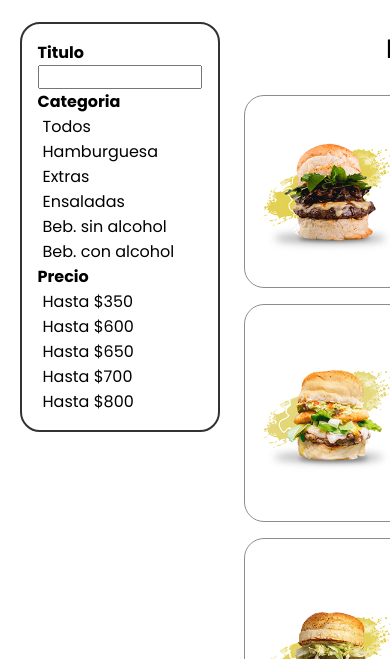
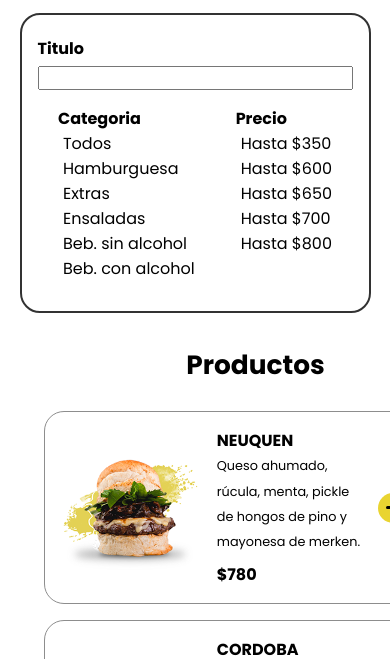
Before and after one commit to AllegriM/bompiBurguers, a website: page pages/delivery.html in a window 390 px wide. Shown: the part 110-769 px from the top of the page. Drawn offline with nearby package versions, Linux system fonts and the light colour scheme.

Commit message:
fixing some responsive layouts

```diff
--- a/css/efects.css
+++ b/css/efects.css
@@ -13,7 +13,7 @@
     overflow: hidden;
     opacity: 0;
     pointer-events: none;
-
+    z-index: 1000;
 }
 .alert.showAlert{
     opacity: 1;
@@ -59,6 +59,7 @@
 /* Remove red modal button  */
 
 .removeAlert{
+    z-index: 1000;
     background: #f37777;
     padding: 20px 40px;
     width: 350px;
--- a/js/animatedModals.js
+++ b/js/animatedModals.js
@@ -1,6 +1,4 @@
 // MODAL ANIMATION WHEN ADD & REMOVE ITEM!
-let plusBtn = document.querySelectorAll('.plus')
-// ADD BUTTON
 
 // Variables
 let modalAdd = document.querySelector('.alert');
@@ -8,6 +6,7 @@ let modalClose = document.querySelector('.close-btn');
 let height = 90;
 
 function addModalItem() {
+    let plusBtn = document.querySelectorAll('.plus')
     for (let i = 0; i < plusBtn.length; i++) {
         const btns = plusBtn[i];
         btns.addEventListener('click', function(){
--- a/js/carrito.js
+++ b/js/carrito.js
@@ -184,6 +184,7 @@ function callEventListeners(){
 // ========================================================//
 
 function addProduct(e) {
+    let plusBtn = document.querySelectorAll('.plus')
     if (e.target.classList.contains('plus')){
         const productSelected = e.target.parentElement;
         getProductInfo(productSelected);
--- a/pages/delivery.html
+++ b/pages/delivery.html
@@ -74,6 +74,7 @@
                         <p class="filter__title">Titulo</p>
                         <input class="filter__input_title" type="text">
                     </div>
+                    <div class="filter__dblCont">
                         <div class="filter__container_cat">
                             <p>Categoria</p>
                             <a href="#" class="filter_cat" data-filter="all">Todos</a>
@@ -90,6 +91,7 @@
                             <a href="#" class="filter_price" data-value="650" href="">Hasta $650</a>
                             <a href="#" class="filter_price" data-value="700" href="">Hasta $700</a>
                             <a href="#" class="filter_price" data-value="800" href="">Hasta $800</a>
+                        </div>
                     </div>
                 </div>
             </div>
--- a/scss/_main_delivery.scss
+++ b/scss/_main_delivery.scss
@@ -201,7 +201,8 @@ body{
             }
         }
         .filter__section{
-            width: 200px;
+            width: 100%;
+            max-width: 875px;
             padding: 1em;
             border: 2px solid $clr-dark-bg;
             border-radius: 20px;
@@ -214,7 +215,8 @@ body{
                         font-weight: $fw-bold;
                     }
                 }
-                &_cat{
+                .filter__dblCont{
+                    .filter__container_cat{
                         display: flex;
                         flex-direction: column;
                         p{
@@ -235,7 +237,7 @@ body{
                             border-bottom: 2px solid $clr-bg-main;
                         }
                     }
-                &_price{
+                    .filter__container_price{
                         display: flex;
                         flex-direction: column;
                         a{
@@ -254,6 +256,7 @@ body{
                         }
                         p{
                             font-weight: $fw-bold;
+                        }
                     }
                 }
             }
--- a/scss/_mediaqueries.scss
+++ b/scss/_mediaqueries.scss
@@ -1,11 +1,4 @@
 //================== MEDIA QUERIES ====================//
-
-@media screen and (max-width: 1024px){
-    .orders__section{
-        display: none;
-    }
-}
-
 
 @media screen and (max-width: 768px) {
     //delivery overscroll x
@@ -75,3 +68,39 @@
         margin-top: 6.25em;
     }
 }
+
+@media screen and (max-width: 1024px){
+    .orders__section{
+        display: none;
+    }
+    .delivery__cards-order{
+        flex-wrap: wrap;
+    }
+    .filter__section{
+        margin-top: 1em;
+        width: 100%;
+        height: 300px;
+    }
+    .filter__title{
+        margin: 5px 0;
+    }
+    .filter__dblCont{
+        padding: 1em 0;
+        display: flex;
+        justify-content: space-around;
+        .filter__container_cat{
+            display: flex;
+            flex-direction: column;
+            & > p{
+                font-weight: 900;
+            }
+        }
+        .filter__container_price{
+            display: flex;
+            flex-direction: column;
+            & > p{
+                font-weight: 900;
+            }
+        }
+    }
+}
```
Also changed, not shown: css/style.css. Lines whose indentation alone changed are shown as unchanged.
